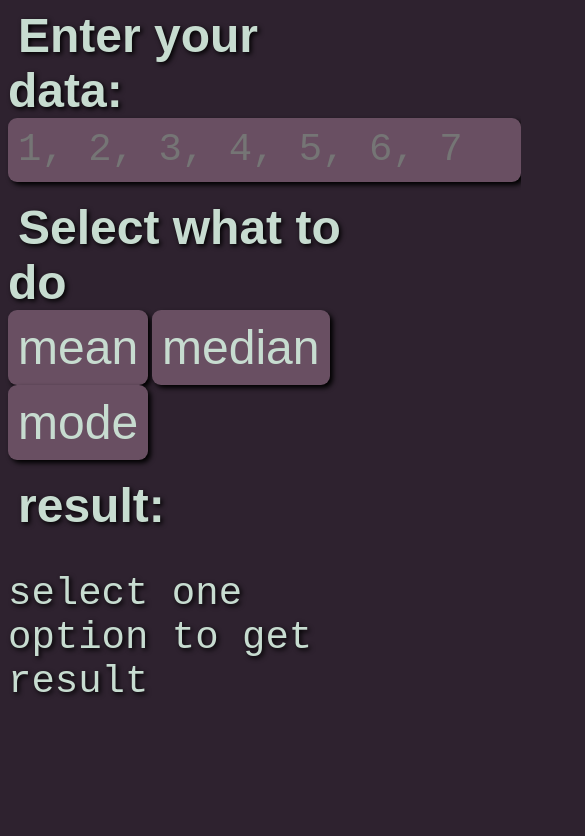
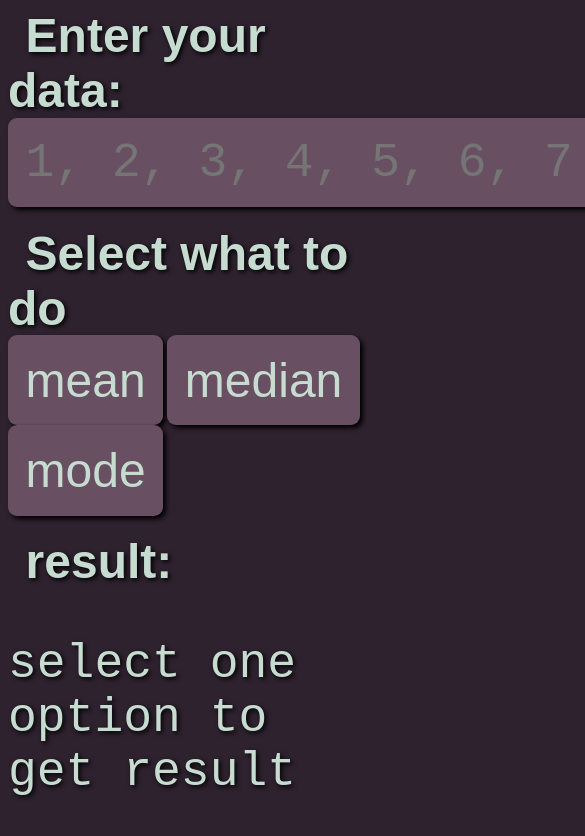
Before and after one commit to fahim-522/statistical-calc, a plain HTML site: page index.html in a window 390 px wide. Shown: the top 836 px of the page, 585 px wide, since content can reach past the window. Drawn offline with Linux system fonts and the light colour scheme.

Commit message:
made the website mobile responsive by adding media and changing px to rem

```diff
--- a/index.html
+++ b/index.html
@@ -4,7 +4,7 @@
     <meta charset="UTF-8">
     <meta name="viewport" content="width=device-width, initial-scale=1.0">
     <link rel="stylesheet" href="style.css">
-    <title>Document</title>
+    <title>Statistical calculator</title>
 </head>
 <body>
     <label for="data">Enter your data: </label>
--- a/style.css
+++ b/style.css
@@ -8,8 +8,8 @@
     color: #c7dcd0;
     border: none;
     border-radius: 9px;
-    padding: 10px;
-    font-size: 3em;
+    padding: 1.1rem;
+    font-size: 3rem;
     font-family: monospace;
     box-shadow: black 3px 3px 5px;
 }
@@ -31,8 +31,8 @@
     color: #c7dcd0;
     border: none;
     border-radius: 9px;
-    padding: 10px;
-    font-size: 3em;
+    padding: 1.1rem;
+    font-size: 3rem;
     cursor:pointer;
     box-shadow: black 3px 3px 5px;
 }
@@ -45,14 +45,28 @@
     box-shadow: black 2px 2px 5px;
 }
 label{
-    padding: 10px;
-    font-size: 3em;
+    padding: 1.1rem;
+    font-size: 3rem;
     cursor: pointer;
     font-weight: bold;
     font-family: Arial;
 }
 #result{
-    font-size: 3em;
+    font-size: 3rem;
     font-family: monospace;
     color: #c7dcd0;
 }
+@media (max-height:700px) {
+    #data{
+        font-size: 1.1rem;
+    }
+    label{
+        font-size: 1.1rem;
+    }
+    .selection{
+        font-size: 1.1rem;
+    }
+    #result{
+        font-size: 1.1rem;
+    }
+}
```
